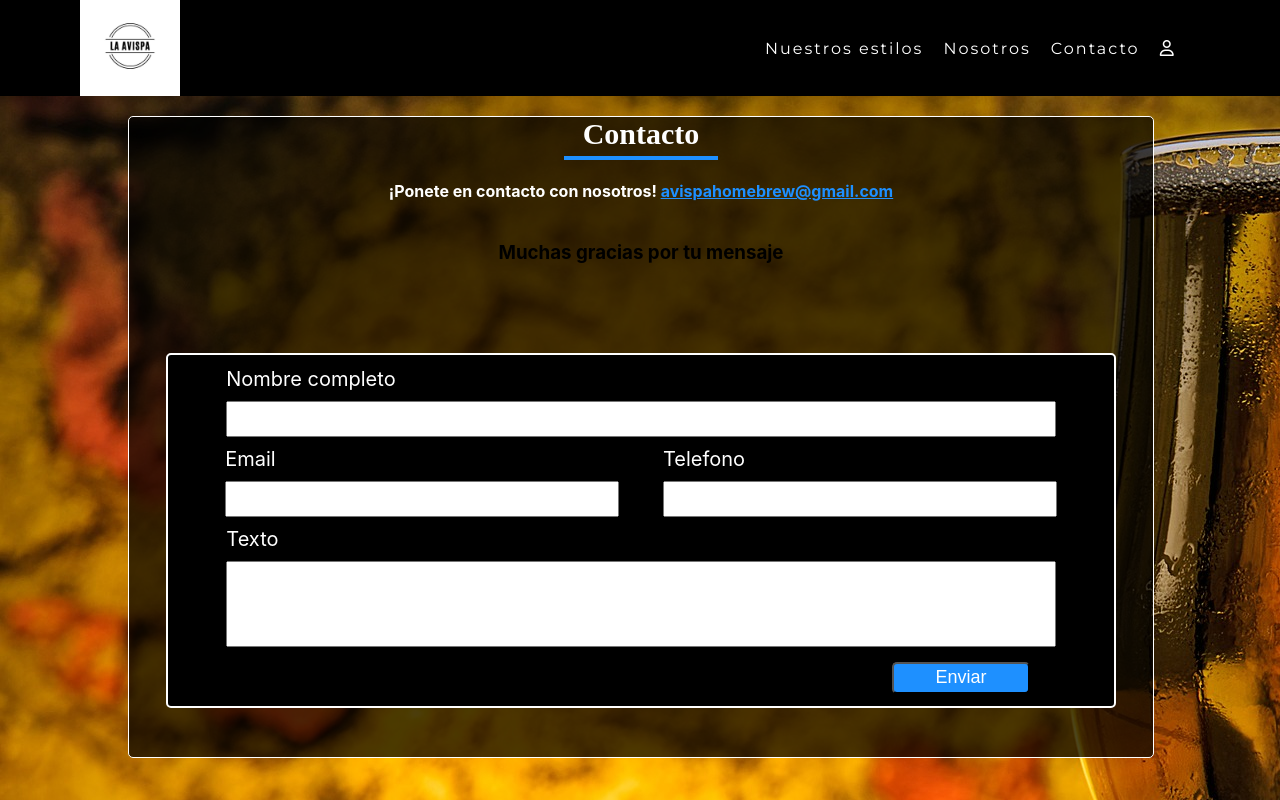
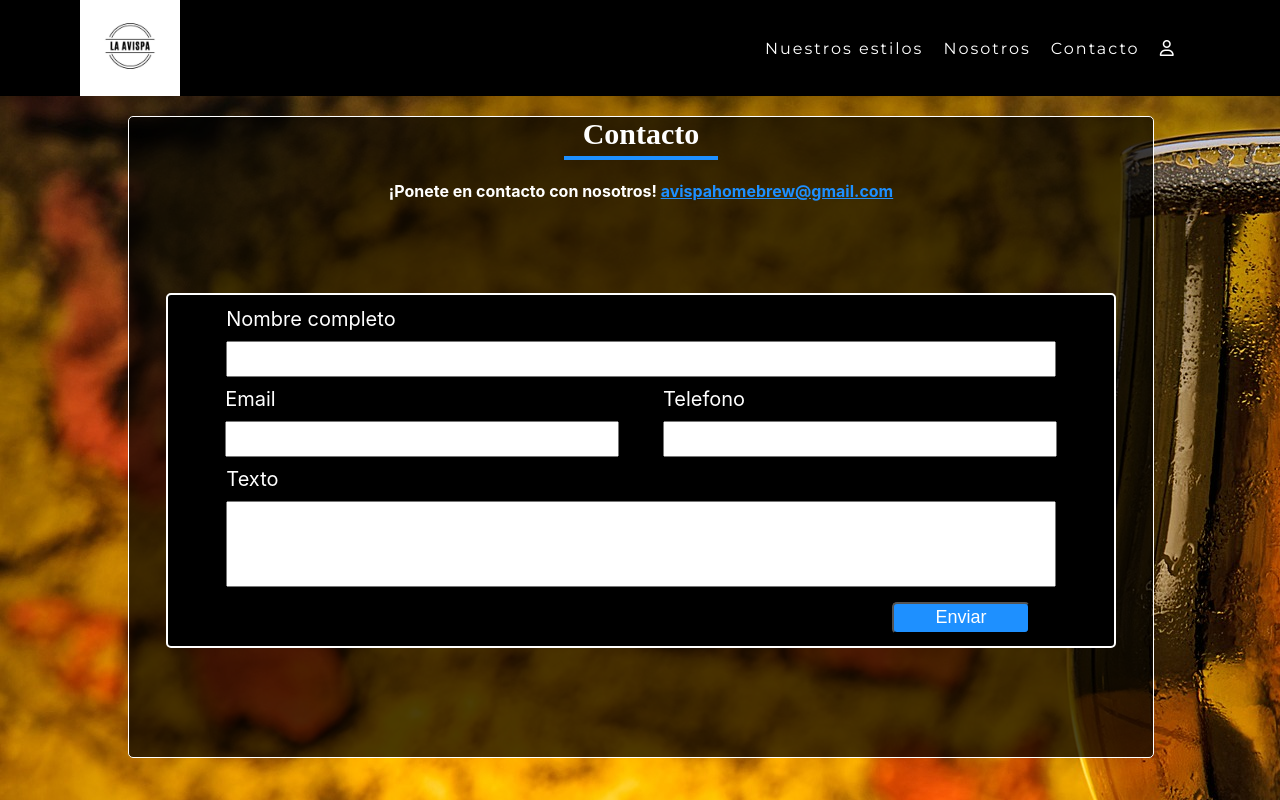
Before and after one commit to Pablito-1988/avispa_beer, a React (Create React App) app in the folder my-app/: page /contacto in a window 1280 px wide. Shown: the top 800 px of the page. Built offline with nearby package versions, Linux system fonts and the light colour scheme; a web font is replaced by a local one.

Commit message:
back to 0 on modal

```diff
--- a/my-app/src/components/main/Contacto/Contacto.js
+++ b/my-app/src/components/main/Contacto/Contacto.js
@@ -1,9 +1,8 @@
 
 import './contacto.css'
+import emailjs from 'emailjs-com'
 
-import emailjs from 'emailjs-com'
-import {  useRef } from 'react'
-import Modal from './Modal/Modal';
+
 
 function Contacto (){
 
@@ -18,6 +17,7 @@ function Contacto (){
       });
       e.target.reset()
 
+
     }
     return(
         <div className='contactContainer'>
@@ -25,7 +25,7 @@ function Contacto (){
                 <h2>Contacto</h2>
                 <div className='underline'></div>
                 <h4>¡Ponete en contacto con nosotros!  <a href="mailto:avispahomebrew@gmail.com">avispahomebrew@gmail.com</a></h4>
-                <Modal/>
+
                        <form   onSubmit={sendEmail} className='contactForm'>
                            <div className='nameField'>
                            <label>Nombre completo</label>
```
